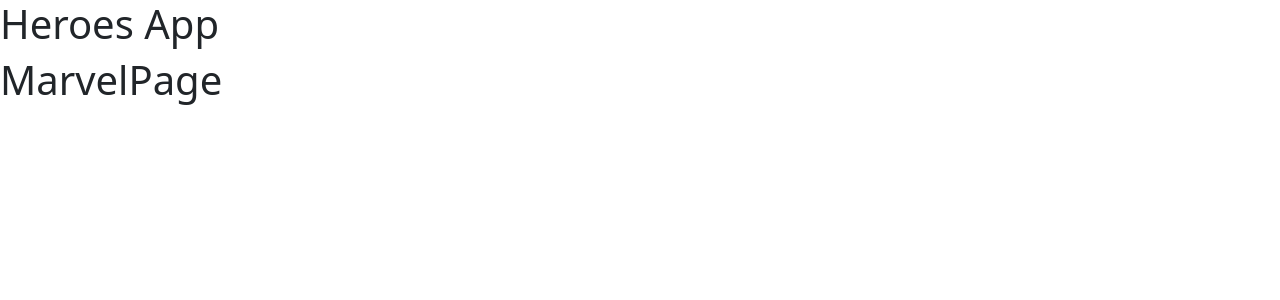
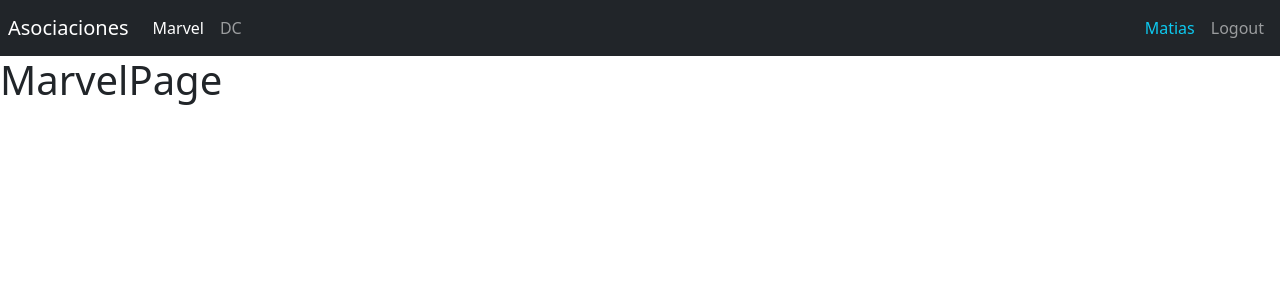
Before and after one commit to matiaspenailillob/heroes-app, a React (Vite) app: page /marvel in a window 1280 px wide. Shown: the top 300 px of the page. Built offline with nearby package versions, Linux system fonts and the light colour scheme.

Commit message:
feat: Create Navbar - Create navbar with active class to nav items - Implement  navbar  in AppRouter

```diff
--- a/src/HeroesApp.jsx
+++ b/src/HeroesApp.jsx
@@ -3,8 +3,6 @@
 export const HeroesApp = () => {
   return (
     <>
-        <h1> Heroes App </h1>
-
         <AppRouter />
     </>
   )
--- a/src/router/AppRouter.jsx
+++ b/src/router/AppRouter.jsx
@@ -3,10 +3,13 @@
 import { MarvelPage } from '../heroes/pages/MarvelPage'
 import { DCPage } from '../heroes/pages/DCPage'
 import { LoginPage } from '../auth/pages/LoginPage'
+import { Navbar } from '../ui/components/Navbar'
 
 export const AppRouter = () => {
   return (
     <>
+
+        <Navbar />
         <Routes>
 
             <Route path='marvel' element={ <MarvelPage /> } ></Route>
--- /dev/null
+++ b/src/ui/components/Navbar.jsx
@@ -0,0 +1,43 @@
+import { Link, NavLink } from 'react-router-dom';
+
+
+export const Navbar = () => {
+    return (
+        <nav className="navbar navbar-expand-sm navbar-dark bg-dark p-2">
+
+            <Link
+                className="navbar-brand"
+                to="/"
+            >
+                Asociaciones
+            </Link>
+
+            <div className="navbar-collapse">
+                <div className="navbar-nav">
+
+                    <NavLink
+                        className={ ({isActive}) => `nav-item nav-link ${ isActive ? 'active' : '' }` }
+                        to="/marvel"
+                    >
+                        Marvel
+                    </NavLink>
+
+                    <NavLink
+                        className={ ({isActive}) => `nav-item nav-link ${ isActive ? 'active' : '' }` }
+                        to="/dc"
+                    >
+                        DC
+                    </NavLink>
+                </div>
+            </div>
+
+            <div className="navbar-collapse collapse w-100 order-3 dual-collapse2 d-flex justify-content-end">
+                <ul className="navbar-nav ml-auto">
+                    <span className='nav-item nav-link text-info'> Matias </span>
+
+                    <button className='nav-item nav-link btn'> Logout </button>
+                </ul>
+            </div>
+        </nav>
+    )
+}
```
